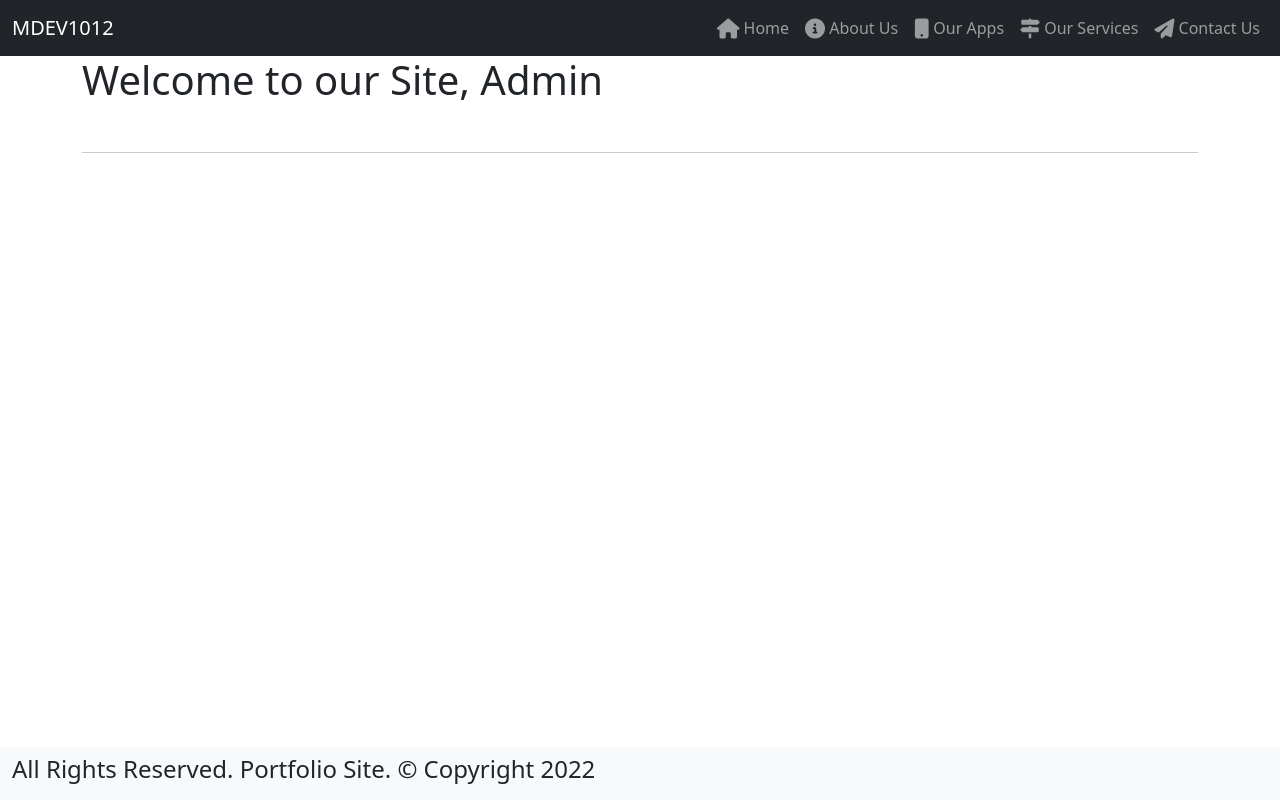
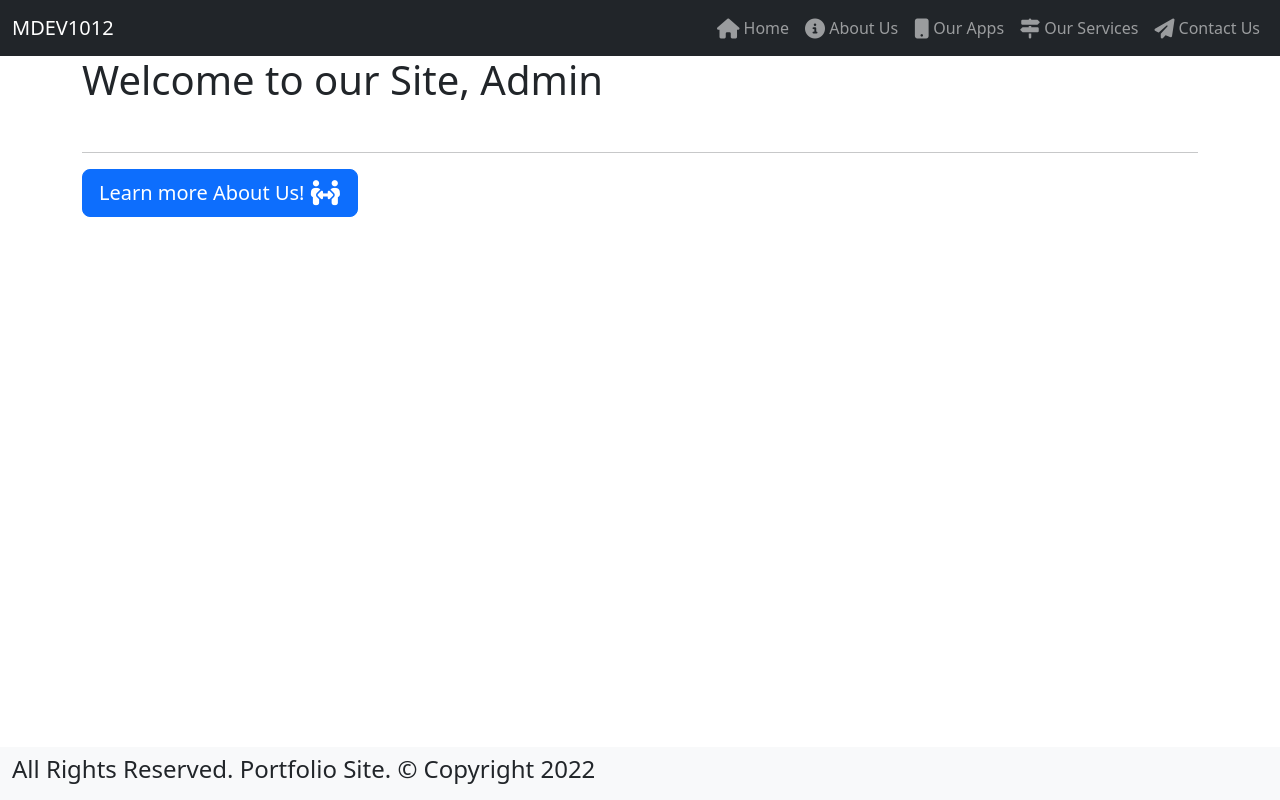
Before and after one commit to GeorgianCollege/MDEV1012-F2022-Week9, a React (Create React App) app: page / in a window 1280 px wide. Built offline with nearby package versions, Linux system fonts and the light colour scheme.

Commit message:
added Hero Button to Home page

```diff
--- a/src/content/home.tsx
+++ b/src/content/home.tsx
@@ -1,4 +1,5 @@
 import React from 'react';
+import { Link } from 'react-router-dom';
 
 import User from '../models/User';
 
@@ -8,6 +9,10 @@ function Home(props: User)
         <div>
             <h1 className="mb-5">Welcome to our Site, {props.displayName}</h1>
             <hr />
+
+            <Link to={"/about"}>
+                <button id="heroButton" className="btn btn-primary btn-lg">Learn more About Us! <i className="fa-solid fa-people-arrows fa-lg"></i></button>
+            </Link>
         </div>
     )
 }
```
